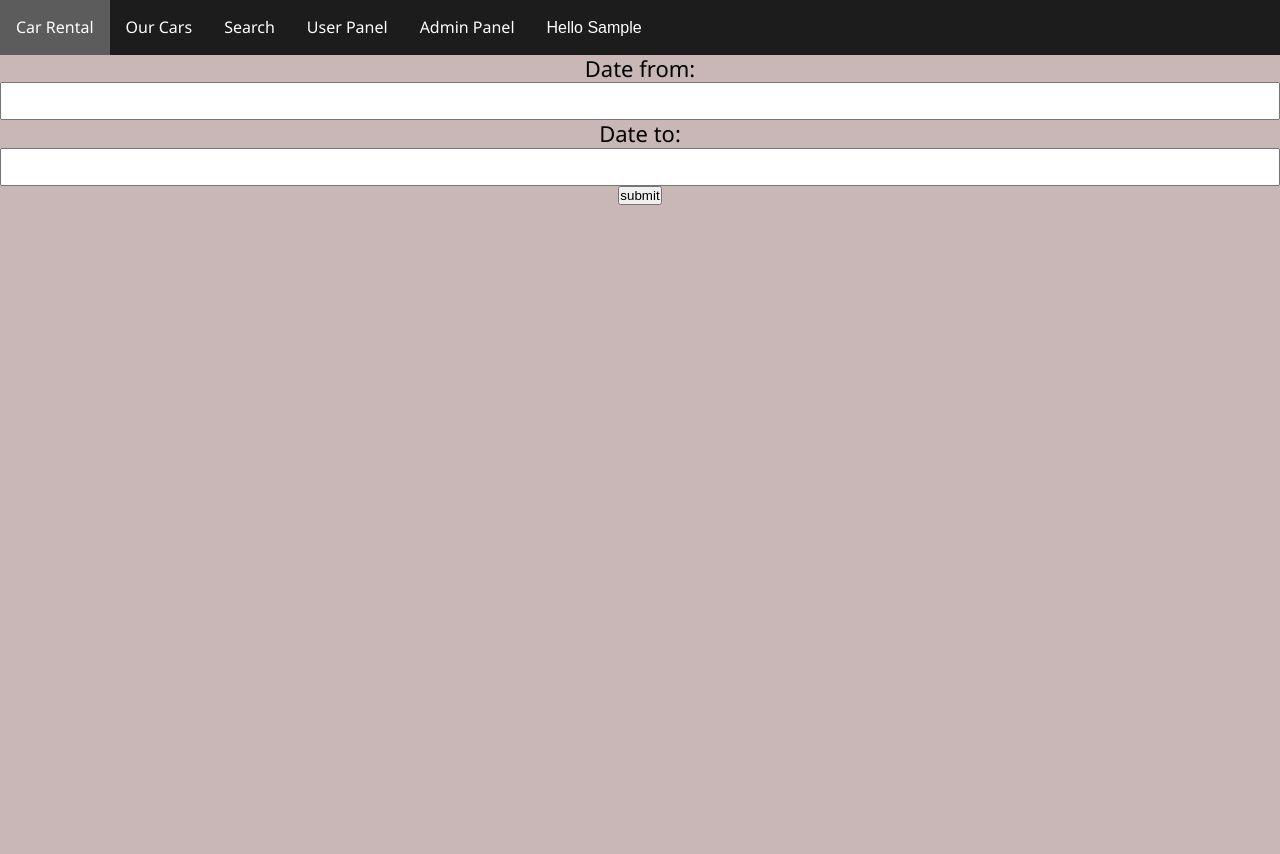
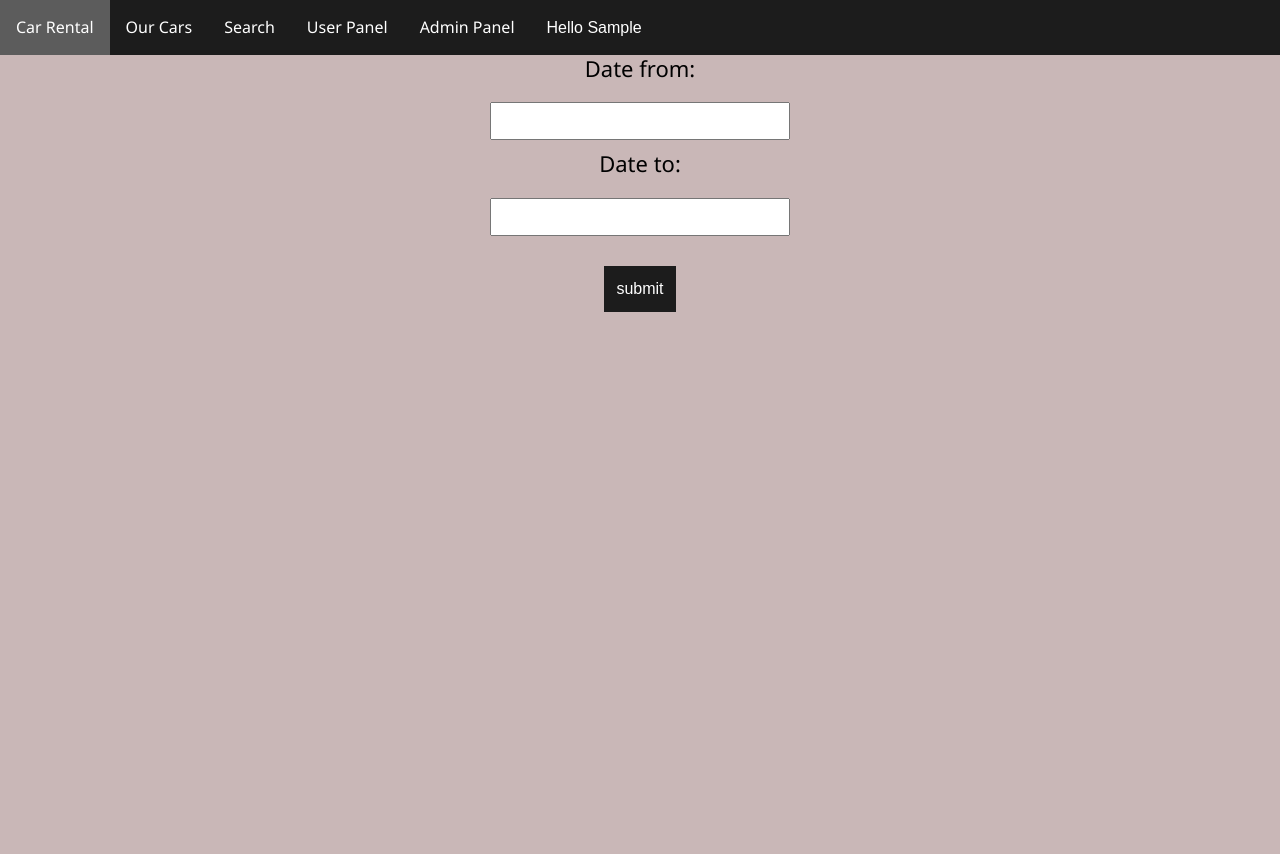
Before and after one commit to jstanczewski/car_rental, a Django app: page /contract/1/1/ in a window 1280 px wide. Shown: the top 854 px of the page. Run offline with Django 3.2, Linux system fonts and the light colour scheme; a user stored in the database is signed in; tables that the repository leaves empty hold one stand-in row (values such as "Sample post"); some libraries are stand-ins or nearby versions.

Commit message:
visuals updated

```diff
--- a/viewer/static/css/style.css
+++ b/viewer/static/css/style.css
@@ -314,3 +314,8 @@ a {
   margin-bottom: 30px;
   text-align: center;
 }
+
+.form-group input[type=text] {
+  width: 300px;
+  margin: 20 0 10 0px;
+}
--- a/viewer/templates/contract.html
+++ b/viewer/templates/contract.html
@@ -10,13 +10,13 @@ New contract
         {{ form.non_field_errors }}
         <div class="form-group">
             {{ form.date_from.errors }}
-            <label for="{{ form.date_from.id_for_label }}">Date from: </label>{{ form.date_from }}
+            <label for="{{ form.date_from.id_for_label }}">Date from: <br></label>{{ form.date_from }}
         </div>
         <div class="form-group">
             {{ form.date_to.errors }}
-            <label for="{{ form.date_to.id_for_label }}">Date to: </label>{{ form.date_to }}
+            <label for="{{ form.date_to.id_for_label }}">Date to: <br></label>{{ form.date_to }}
         </div>
-        <input type="submit" value="submit" class="btn btn-primary">
+        <input type="submit" value="submit" class="form-btn">
         <div class="form-group">
             {{ form.car_id.errors }}
             <label for="{{ form.car_id.id_for_label }}" style="visibility:hidden">Car: {{ form.car_id }}</label>
```
